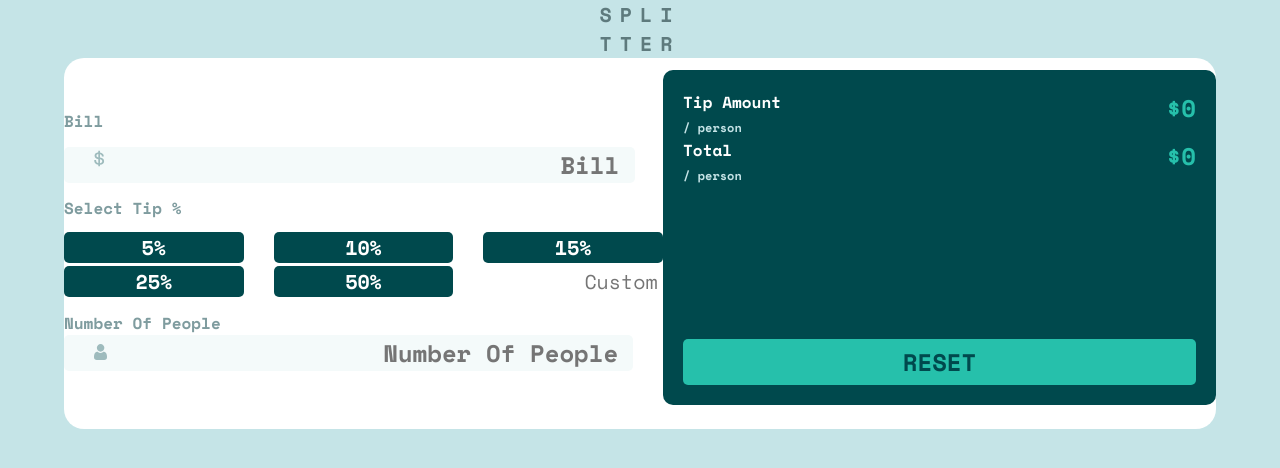
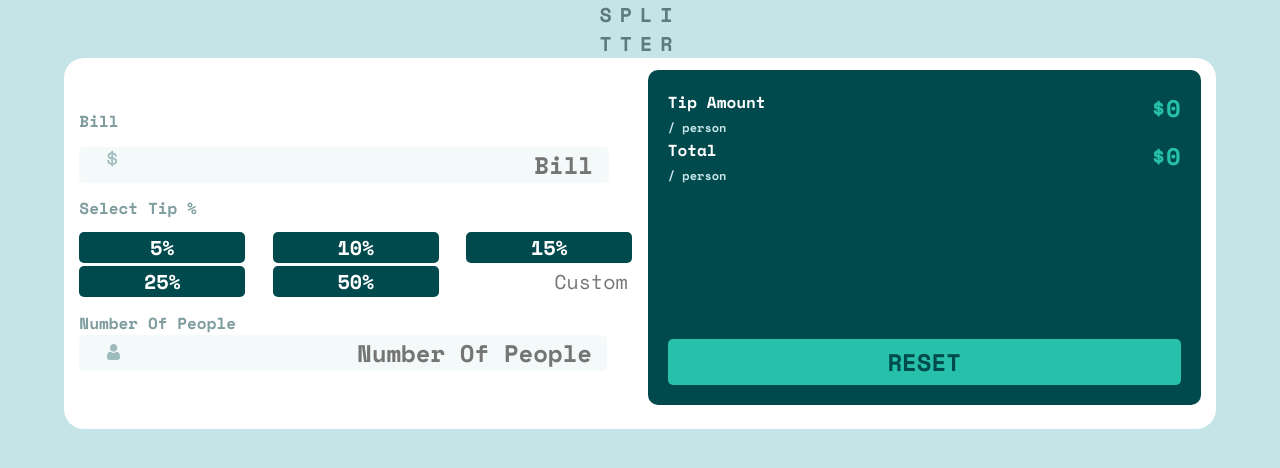
Before and after one commit to waelw/Tip-Calculator, a website: page index.html in a window 1280 px wide. Drawn offline with nearby package versions, Linux system fonts and the light colour scheme.

Commit message:
maintaince

```diff
--- a/source/style.scss
+++ b/source/style.scss
@@ -46,8 +46,9 @@ input,button{
         flex-direction: column;
         justify-content: center;
         align-items: center;
-        .app1,.app2{
-            min-width: 85%;
+        .app1 ,.app2{
+            // min-width: 85%;
+            width: 85%;
             .bill
             {
                 h2{
@@ -224,7 +225,7 @@ input,button{
         flex-direction: row !important;
         justify-content: space-evenly;
         .app1,.app2{
-            min-width: 48% !important;
+            width: 48% !important;
             .select{
                 .grid{
 
```
Also changed, not shown: style.css, 1 other file.
